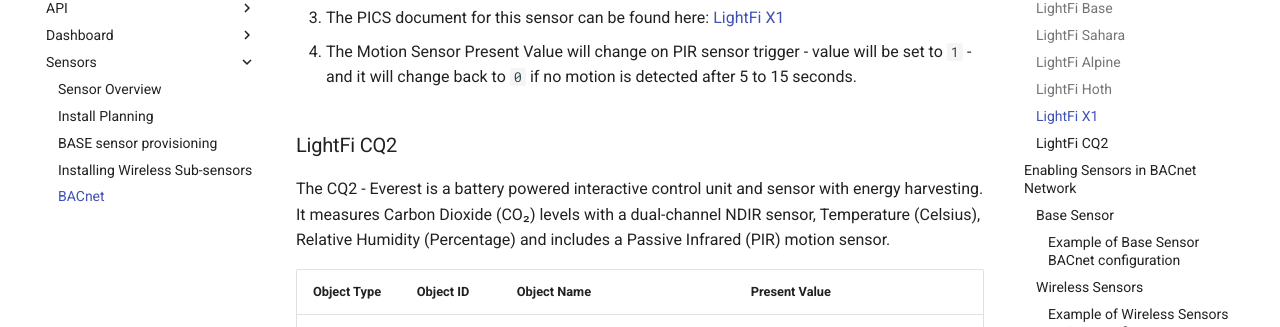
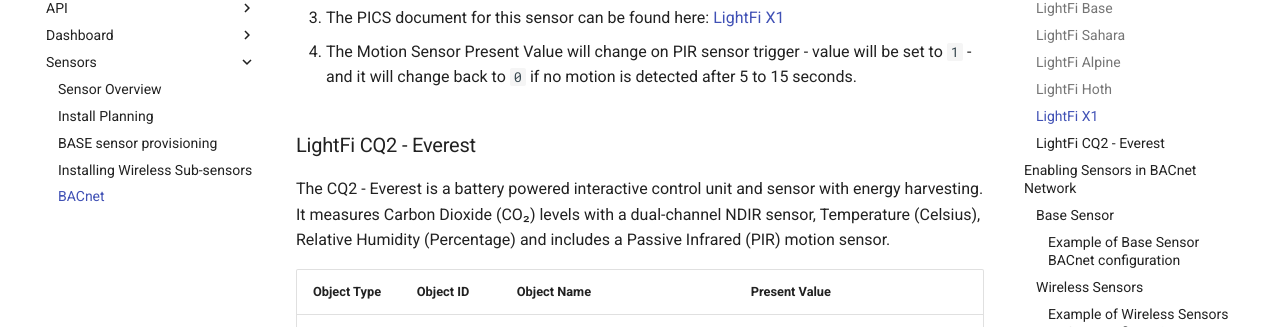
Before and after one commit to LightFiLimited/lf-documentation, an MkDocs documentation site: the page built from docs/sensors/BACnet.md, in a window 1280 px wide and 900 px high, scrolled down 5779 px. Shown: the part 127-454 px from the top of the window. Built offline with MkDocs 1.6.1 and Material for MkDocs 9.7.7, drawn with Linux system fonts in a browser that asks for light colours.

Commit message:
fix: correct link for CQ2 - Everest in BACnet documentation

```diff
--- a/docs/sensors/BACnet.md
+++ b/docs/sensors/BACnet.md
@@ -9,7 +9,7 @@
 - [Sahara](#lightfi-sahara) - CO₂ and Particulate Matter;
 - [Alpine](#lightfi-alpine) - CO₂, Temperature and Relative Humidity;
 - [X1](#lightfi-x1) - Presence;
-- [CQ2 - Everest](#lightfi-cq2) - CO₂, Temperature, Relative Humidity, Presence;
+- [CQ2 - Everest](#lightfi-cq2---everest) - CO₂, Temperature, Relative Humidity, Presence;
 
 The [Base](#lightfi-base) sensor includes wireless technology capabilities that allow it to act as a gateway for receiving data from the other sensors and send it to the LightFi cloud [platform](http://portal.lightfi.io) for data visualisation. The Base sensor also acts as a gateway for the BACnet/IP implementation, enabling the Base to create BACnet representations of the actual wireless sensors.
 
@@ -161,7 +161,7 @@
 
 4. The Motion Sensor Present Value will change on PIR sensor trigger - value will be set to `1` - and it will change back to `0` if no motion is detected after 5 to 15 seconds.
 
-### LightFi CQ2
+### LightFi CQ2 - Everest
 
 The CQ2 - Everest is a battery powered interactive control unit and sensor with energy harvesting. It measures Carbon Dioxide (CO₂) levels with a dual-channel NDIR sensor, Temperature (Celsius), Relative Humidity (Percentage) and includes a Passive Infrared (PIR) motion sensor.
 
```
